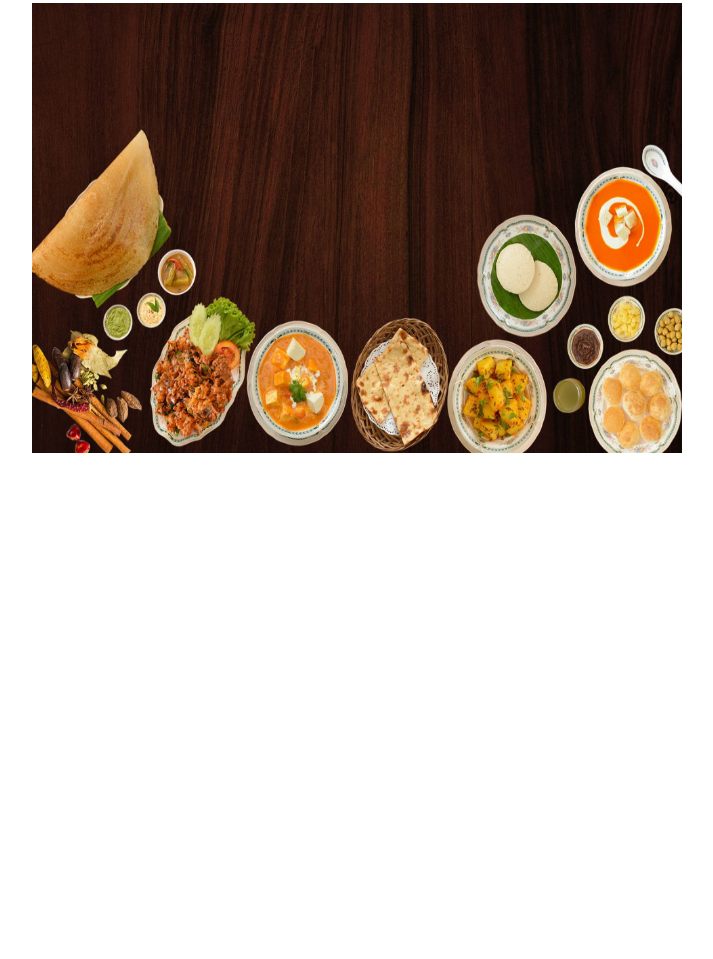
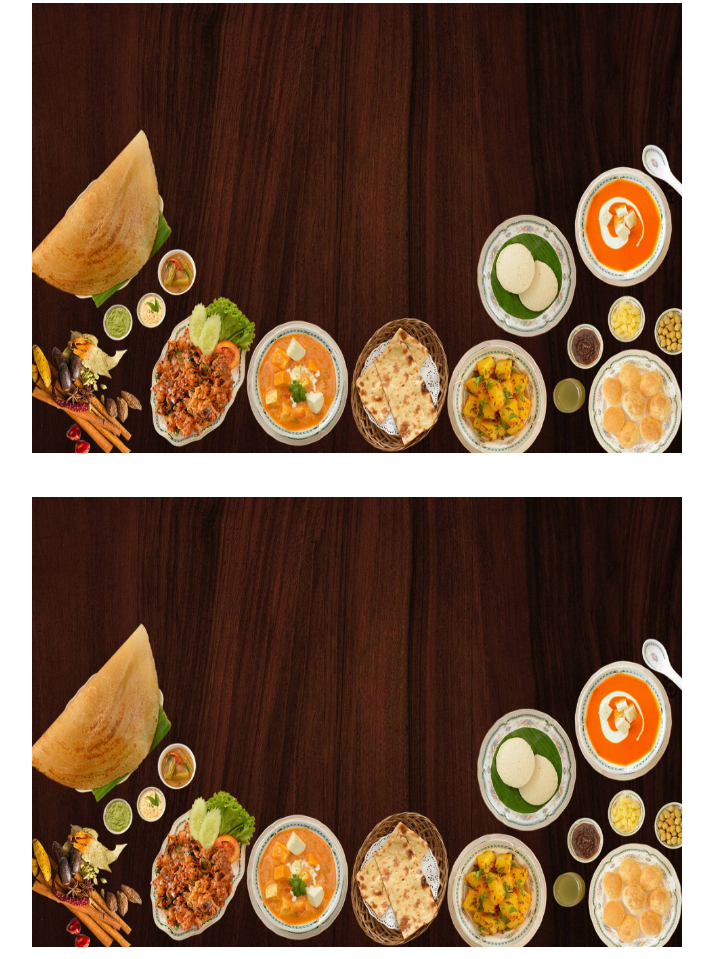
Before and after one commit to harikrishnan-dh/hotel-website, a plain HTML site: page index.html in a window 1280 px wide. Shown: the part 145-1104 px from the top of the page, without its empty margins (216-929 px from the left). Before the commit the page ends 800 px from the top, so only its background shows below. Drawn offline with Linux system fonts and the light colour scheme.

Commit message:
new image to add

```diff
--- a/index.html
+++ b/index.html
@@ -9,6 +9,7 @@
     <h1> tasty food nama dindigul</h1>
     <!-- <h2>welcome to venu hotel</h2> -->
      <img src="6e581fb70982e576c488457628c72604.jpg"/>
+     <img src="6e581fb70982e576c488457628c72604.jpg"/>
 
 </body>
 </html>
```
